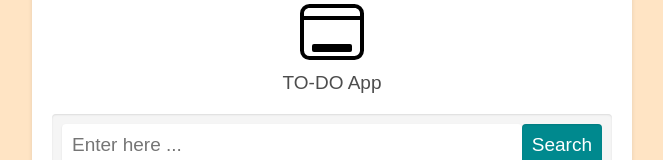
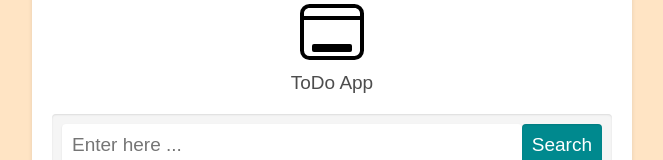
Before and after one commit to Sushant-Rana/demo, a React (Create React App) app: page / in a window 1280 px wide. Shown: the part 167-327 px from the top of the page, without its empty margins (268-931 px from the left). Built offline with nearby package versions, Linux system fonts and the light colour scheme.

Commit message:
MINOR FIXES

```diff
--- a/package.json
+++ b/package.json
@@ -4,6 +4,8 @@
   "private": true,
   "dependencies": {
     "@capillarytech/cap-ui-library": "4.27.17",
+    "@material-ui/core": "^4.12.4",
+    "@material-ui/lab": "^4.0.0-alpha.61",
     "@testing-library/jest-dom": "^5.16.5",
     "@testing-library/react": "^13.4.0",
     "@testing-library/user-event": "^13.5.0",
--- a/src/App.js
+++ b/src/App.js
@@ -28,10 +28,6 @@ function App(props) {
     />
   ));
   const [tasks, setTasks] = useState(props.tasks);
-  const [filteredtasks, setFilteredTasks] = useState(props.tasks);
-
-
-
 
   function toggleTaskCompleted(id) {
     const updatedTasks = tasks.map((task) => {
@@ -66,7 +62,6 @@ function App(props) {
     const filteredTasks = tasks.filter((task) =>
       task.name.toLowerCase().includes(query.toLowerCase())
     );
-
     setTasks(filteredTasks);
   }
 
@@ -100,7 +95,7 @@ function App(props) {
     <div className="container">
     <figure align="center">
       <img src={imgsrc} alt="Logo"></img>
-      <figcaption>TO-DO App</figcaption>
+      <figcaption>ToDo App</figcaption>
     </figure>
       <div><SearchBox handleSearch={handleSearch} /></div>
       <Form className="task-item" addTask={addTask} />
@@ -109,9 +104,9 @@ function App(props) {
       {filterList}
       </div>
       <h2 align="center">{headingText}</h2><br />
-<div className="card-grid">
-  {taskList}
-</div>
+    <div className="card-grid">
+      {taskList}
+    </div>
 
     </div>
   );
```
Also changed, not shown: 1 other file (tests, documents, lock files or other folders).
